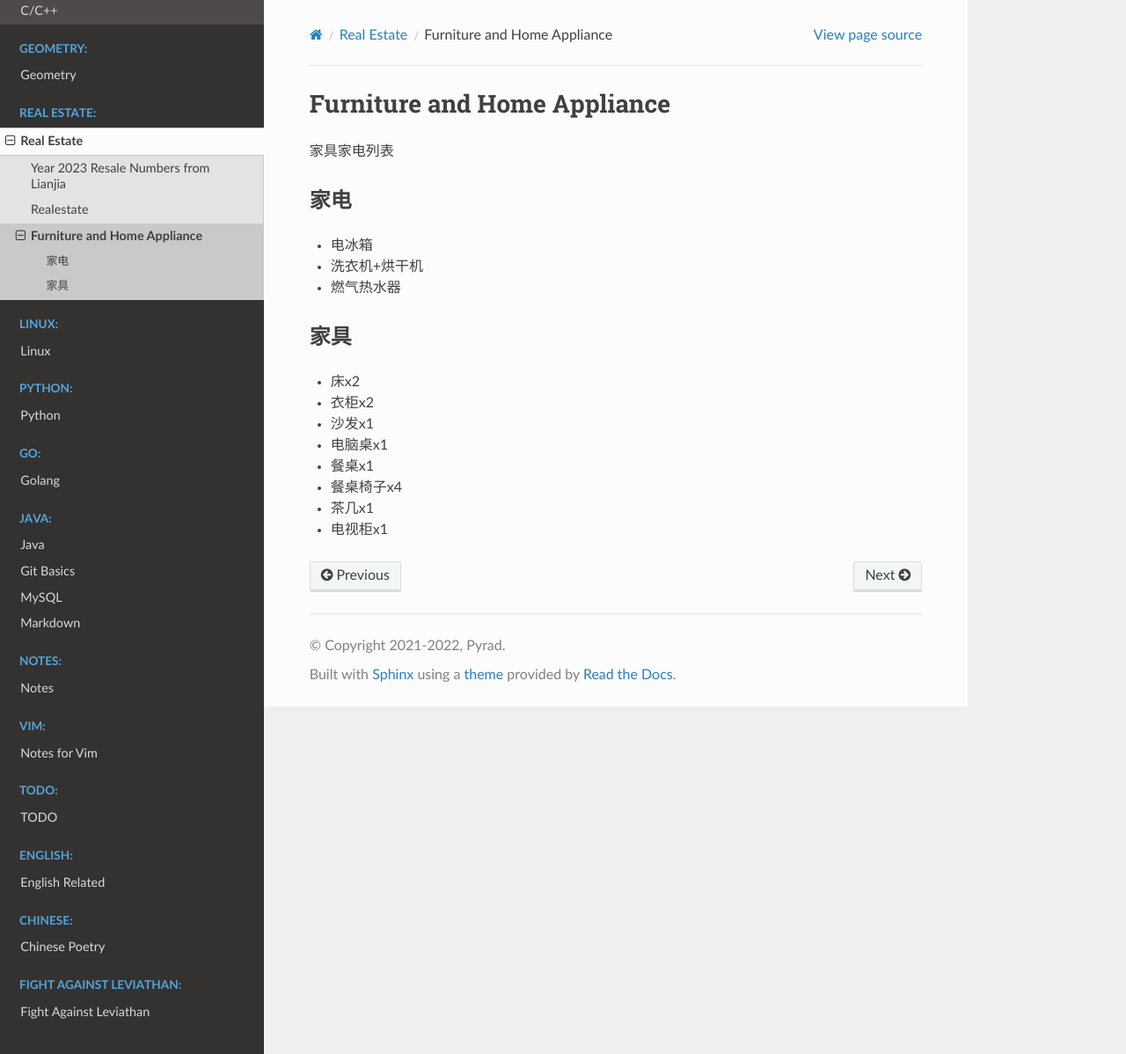
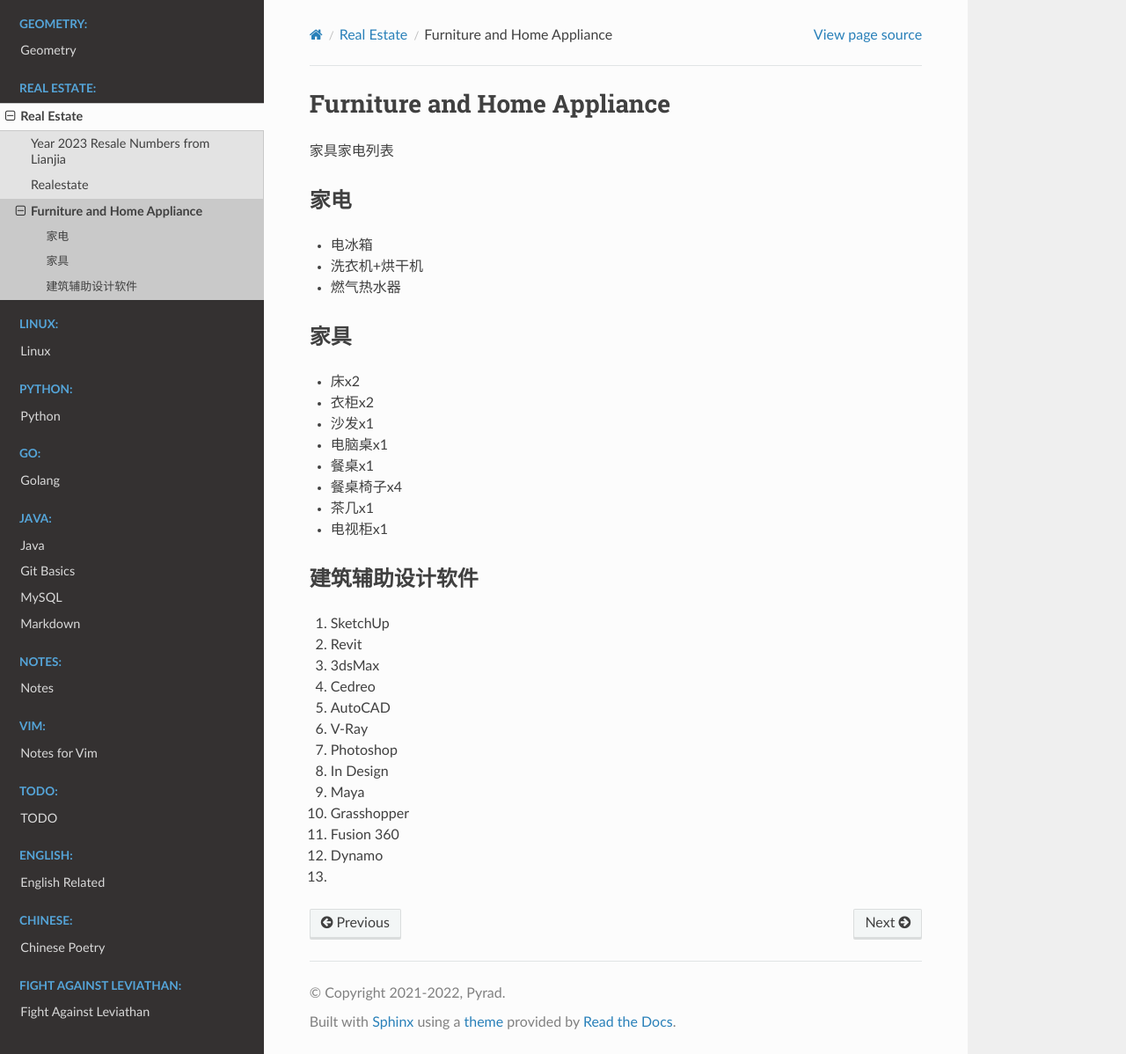
Before and after one commit to Pyrad/pyradnotes, a Sphinx documentation site: the page built from source/RealEstate/FurnitureHomeAppliance.md, in a window 1280 px wide and 1198 px high. Shown: the whole window at 88% size. Built offline with Sphinx 7.4.7 and the Read the Docs theme 2.0.0, drawn with Linux system fonts in a browser that asks for light colours; pages that are not in the unit, such as notebooks, are missing from menus.

Commit message:
RealEstate CAD sofwares for buildings

```diff
--- a/source/RealEstate/FurnitureHomeAppliance.md
+++ b/source/RealEstate/FurnitureHomeAppliance.md
@@ -20,3 +20,21 @@
 - 餐桌椅子x4
 - 茶几x1
 - 电视柜x1
+
+
+
+## 建筑辅助设计软件
+
+1. SketchUp
+2. Revit
+3. 3dsMax
+4. Cedreo
+5. AutoCAD
+6. V-Ray
+7. Photoshop
+8. In Design
+9. Maya
+10. Grasshopper
+11. Fusion 360
+12. Dynamo
+13.
```
